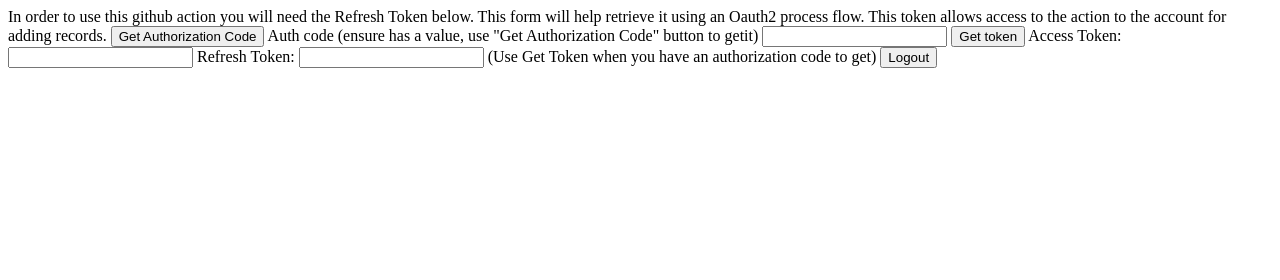
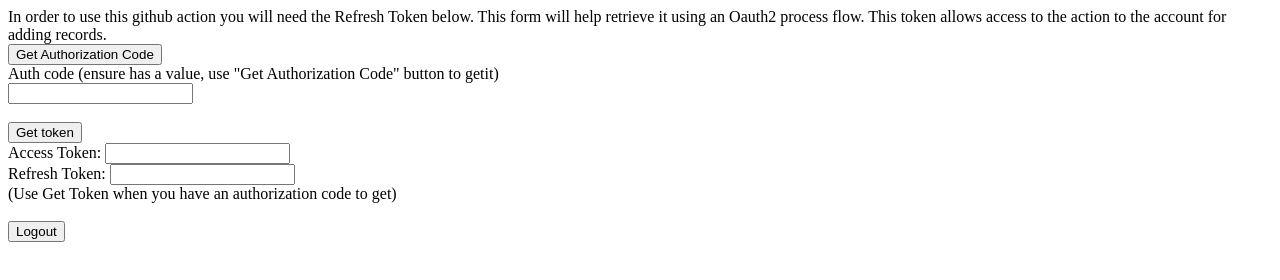
Before and after one commit to arran4/trakt-import-github-action, a website: page docs/index.html in a window 1280 px wide. Drawn offline with Linux system fonts and the light colour scheme.

Commit message:
More new lines

```diff
--- a/docs/index.html
+++ b/docs/index.html
@@ -3,12 +3,16 @@
     </head>
     <body>
         In order to use this github action you will need the Refresh Token below. This form will help retrieve it using an Oauth2 process flow. This token allows
-        access to the action to the account for adding records.
-        <button onclick="getAuthCode()">Get Authorization Code </button>
-        Auth code (ensure has a value, use "Get Authorization Code" button to getit) <input id="code">
-        <button onclick="getToken()">Get token </button>
-        Access Token: <input id="access_token">
-        Refresh Token: <input id="refresh_token"> (Use Get Token when you have an authorization code to get)
+        access to the action to the account for adding records. <br/>
+        <button onclick="getAuthCode()">Get Authorization Code </button><br/>
+        Auth code (ensure has a value, use "Get Authorization Code" button to getit)<br/>
+        <input id="code"><br/>
+        <br/>
+        <button onclick="getToken()">Get token </button><br/>
+        Access Token: <input id="access_token"><br/>
+        Refresh Token: <input id="refresh_token"> <br/>
+        (Use Get Token when you have an authorization code to get)<br/>
+        <br/>
         <button onclick="logout()">Logout </button>
         <script lang="javascript">
             let redirectUrl = "https://arran4.github.io/trakt-import-github-action/"
```
